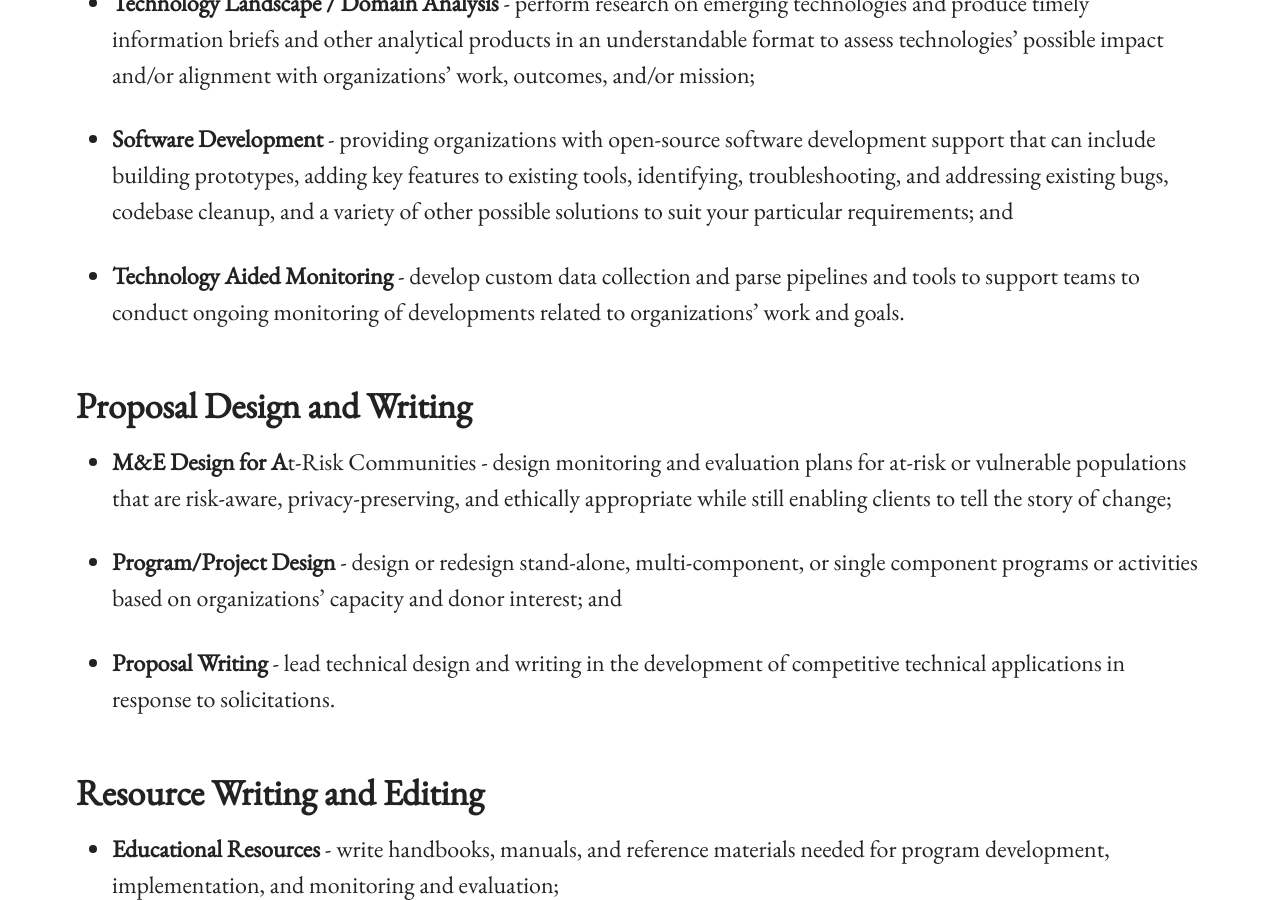
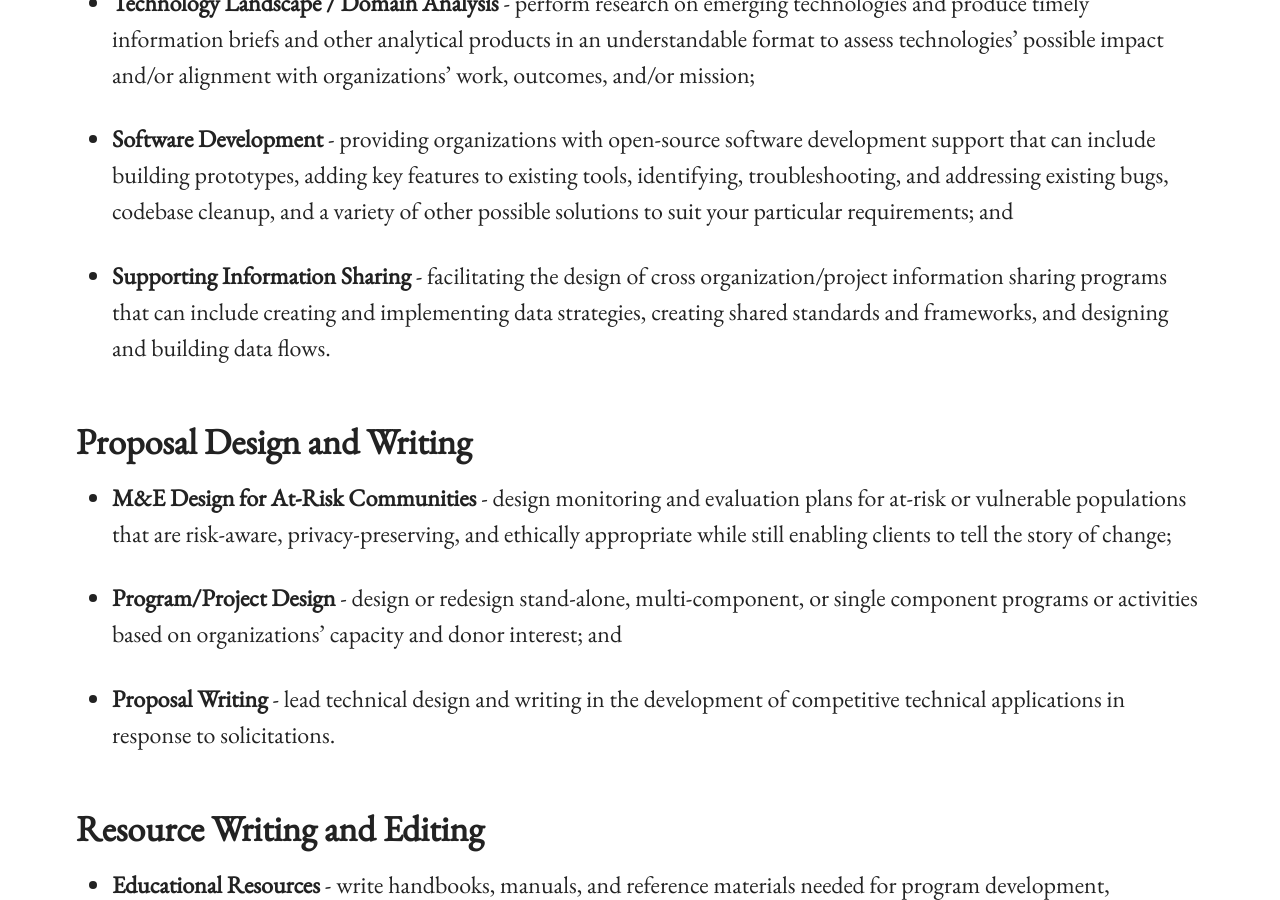
Before and after one commit to seamustuohy/seamustuohy.github.io, a Jekyll site: the page built from consulting.md, in a window 1280 px wide and 900 px high, scrolled down 1681 px. Built offline with Jekyll 4.4.1, drawn with Linux system fonts in a browser that asks for light colours.

Commit message:
Updated info sharing

```diff
--- a/consulting.md
+++ b/consulting.md
@@ -38,12 +38,11 @@ Specific services I am equipped to provide include:
 
 * **Software Development** - providing organizations with open-source software development support that can include building prototypes, adding key features to existing tools, identifying, troubleshooting, and addressing existing bugs, codebase cleanup, and a variety of other possible solutions to suit your particular requirements; and
 
-* **Technology Aided Monitoring** - develop custom data collection and parse pipelines and tools to support teams to conduct ongoing monitoring of developments related to organizations’ work and goals.
-
+* **Supporting Information Sharing** - facilitating the design of cross organization/project information sharing programs that can include creating and implementing data strategies, creating shared standards and frameworks, and designing and building data flows.
 
 ## Proposal Design and Writing
 
-* **M&E Design for A**t-Risk Communities - design monitoring and evaluation plans for at-risk or vulnerable populations that are risk-aware, privacy-preserving, and ethically appropriate while still enabling clients to tell the story of change;
+* **M&E Design for At-Risk Communities** - design monitoring and evaluation plans for at-risk or vulnerable populations that are risk-aware, privacy-preserving, and ethically appropriate while still enabling clients to tell the story of change;
 
 * **Program/Project Design** - design or redesign stand-alone, multi-component, or single component programs or activities based on organizations’ capacity and donor interest; and
 
```
